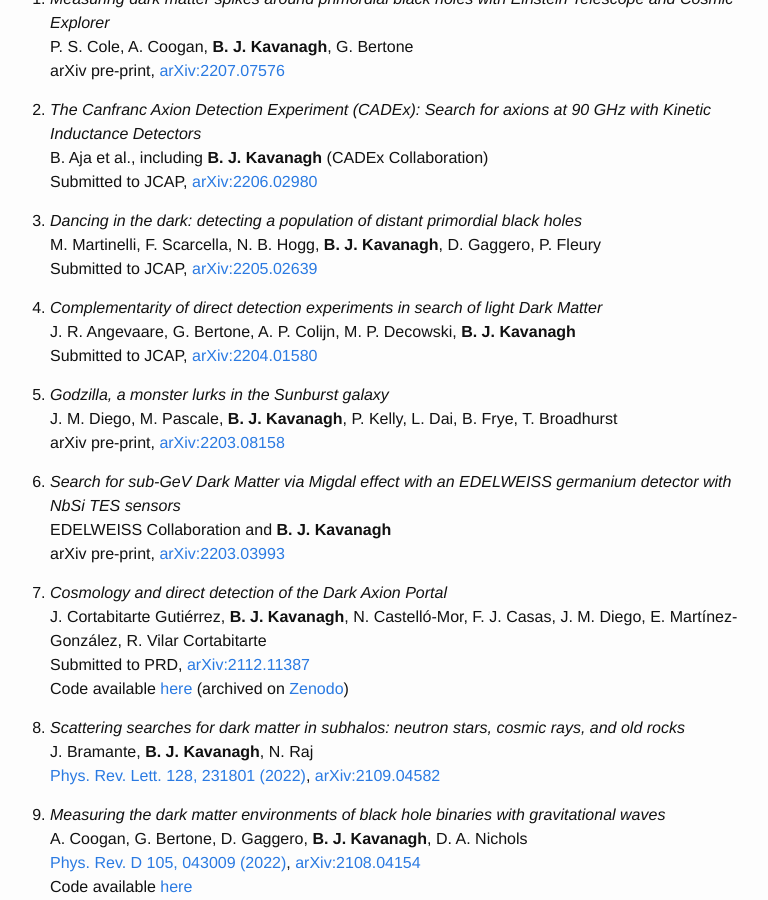
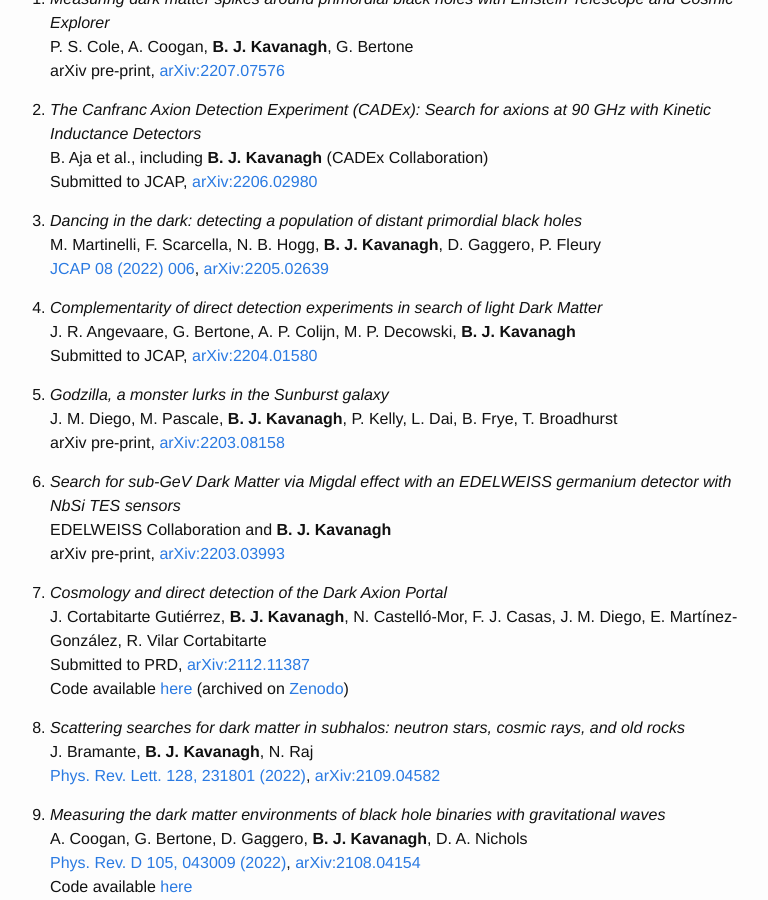
Before and after one commit to bradkav/bradkav.github.io, a Jekyll site: the page built from publications.md, in a window 1280 px wide and 900 px high, scrolled down 377 px. Shown: the whole window, without its empty margins (250-1018 px from the left). Built offline with Jekyll 4.4.1, drawn with Linux system fonts in a browser that asks for light colours.

Commit message:
Added Dancing in the Dark reference

```diff
--- a/publications.md
+++ b/publications.md
@@ -30,7 +30,7 @@ Submitted to JCAP, [arXiv:2206.02980](https://arxiv.org/abs/2206.02980)
 
 2. *Dancing in the dark: detecting a population of distant primordial black holes*
 M. Martinelli, F. Scarcella, N. B. Hogg, **B. J. Kavanagh**, D. Gaggero, P. Fleury
-Submitted to JCAP, [arXiv:2205.02639](https://arxiv.org/abs/2205.02639)
+[JCAP 08 (2022) 006](https://doi.org/10.1088/1475-7516/2022/08/006), [arXiv:2205.02639](https://arxiv.org/abs/2205.02639)
 
 
 2. *Complementarity of direct detection experiments in search of light Dark Matter*
```
Also changed, not shown: 1 other file.
